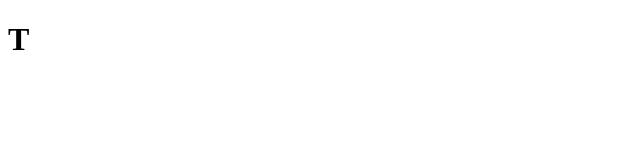
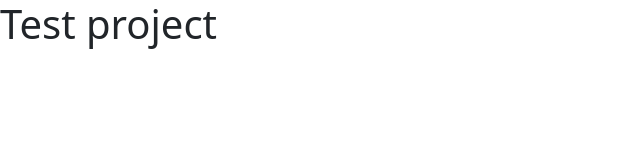
Before and after one commit to Dimowww/dimowww.github.io, a plain HTML site: page index.html in a window 1280 px wide. Shown: the whole page, without its empty margins (0-640 px from the left). Drawn offline with nearby package versions, Linux system fonts and the light colour scheme.

Commit message:
Update index.html

```diff
--- a/index.html
+++ b/index.html
@@ -1,10 +1,13 @@
 <!DOCTYPE html>
-<html>
+<html lang="en">
 <head>
   <meta charset= 'UTF-8'>
-  <title>  </title>
+  <meta http-equiv="X-UA-Compatible" content="IE=edge">
+  <meta name='viewport' content="width=device-width, inirial-scale=1.0">
+  <title>FFF</title>
+  <link href="https://cdn.jsdelivr.net/npm/bootstrap@5.1.1/dist/css/bootstrap.min.css" rel="stylesheet" integrity="sha384-F3w7mX95PdgyTmZZMECAngseQB83DfGTowi0iMjiWaeVhAn4FJkqJByhZMI3AhiU" crossorigin="anonymous">
 </head>
 <body>
-  <h1> T </h1>
+  <h1> Test project </h1>
   </body>
   </html>
```
